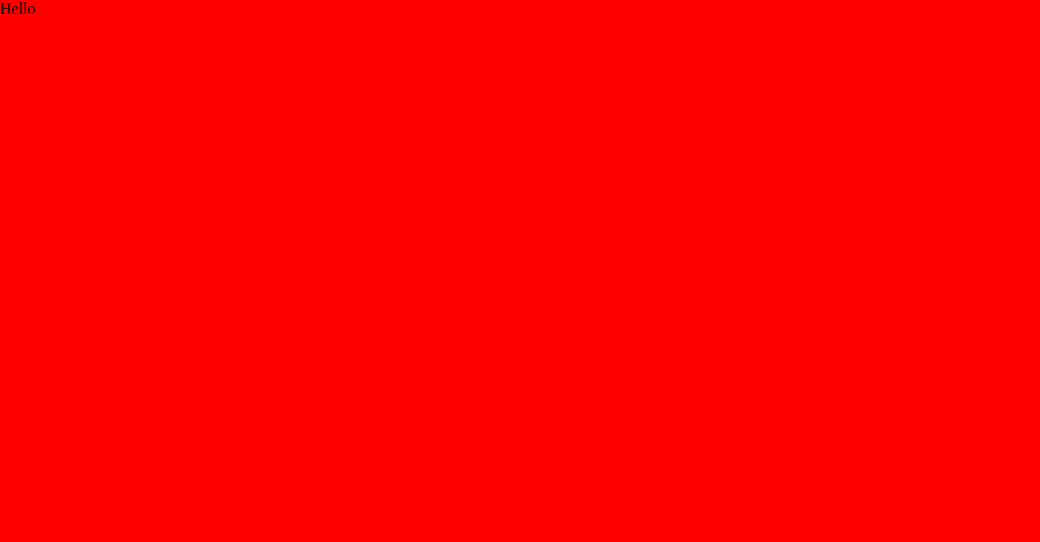
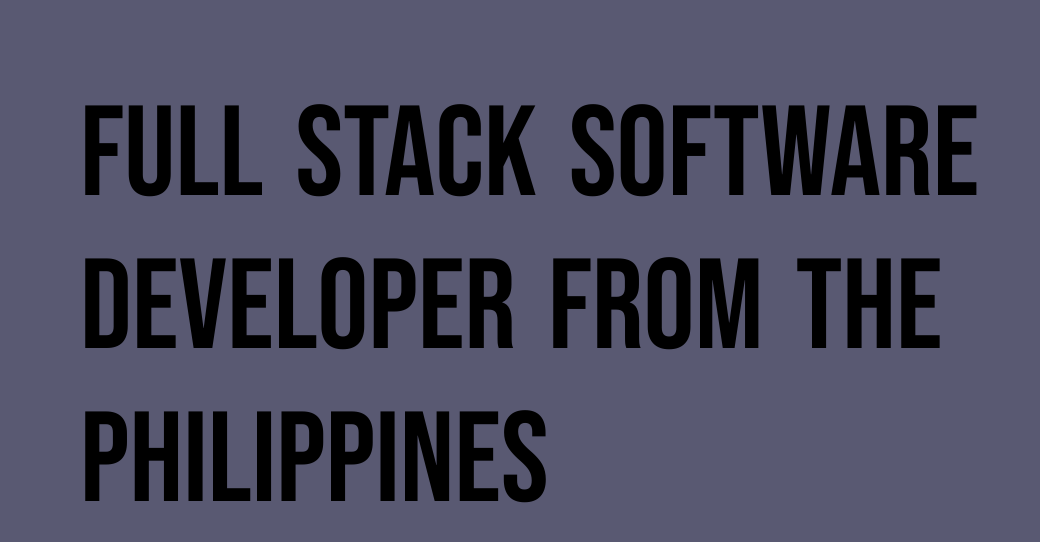
Before and after one commit to AceBurgundy/Portfolio, a React (Create React App) app: page / in a window 1280 px wide. Shown: the top 542 px of the page, without its empty margins (0-1040 px from the left). Built offline with nearby package versions, Linux system fonts and the light colour scheme.

Commit message:
Added animation for the message page.

```diff
--- a/src/Global.css
+++ b/src/Global.css
@@ -27,3 +27,7 @@ body {
   height: 100dvh;
   position: relative;
 }
+
+.page:nth-child(even) {
+  background-color: rgb(89, 89, 114);
+}
--- a/src/pages/index/Index.jsx
+++ b/src/pages/index/Index.jsx
@@ -3,11 +3,12 @@ import styles from "./Index.module.css";
 import gsap from "gsap";
 
 const Index = () => {
-    const surname = ["S", "A", "B", "A", "L", "O"];
+    const surname = "Sabalo";
     const charRefs = useRef([]);
+    const message = "Full stack software developer from the Philippines";
+    const messageRefs = useRef([]);
 
     useEffect(() => {
-
         const chars = charRefs.current;
         const timeline = gsap.timeline();
 
@@ -17,21 +18,34 @@ const Index = () => {
                 duration: 1,
                 delay: 0.5,
                 y: "0",
-            stagger: 0.05
+                stagger: 0.05,
             })
 
             .to(chars, {
                 duration: 1,
-            delay: 0.7,
+                delay: 0.2,
                 y: "-200%",
-            stagger: -0.1,
+                stagger: -0.05,
             })
 
-        .to(mainRef.current, {
+            .to(
+                mainRef.current,
+                {
                     y: "-100%",
-            duration: 1.5,
-            ease: "power2.out"
-        }, "<0.5");
+                    duration: 1,
+                    ease: "power2.out",
+                },
+                "<0.5"
+            );
+
+        const messageChars = messageRefs.current;
+        timeline
+
+        .to(messageChars, {
+            duration: 1,
+            y: "0",
+            stagger: 0.05,
+        }, "<0")
 
     }, []);
 
@@ -41,8 +55,9 @@ const Index = () => {
     return (
         <>
             <section id={styles.loading} className="page" ref={loadingRef}>
-                {surname.map((char, index) => (
+                {surname.split("").map((char, index) => (
                     <p
+                        id={styles.surname}
                         key={index}
                         ref={(element) => (charRefs.current[index] = element)}
                         className={styles.letter}
@@ -52,7 +67,19 @@ const Index = () => {
                 ))}
             </section>
             <section id={styles.main} className="page" ref={mainRef}>
-                <p id="hello">Hello</p>
+                <div id={styles.messageContainer}>
+                    {message.split(" ").map((char, index) => (
+                        <p
+                            id={styles.main_message}
+                            key={index}
+                            ref={(element) =>
+                                (messageRefs.current[index] = element)
+                            }
+                        >
+                            {char}
+                        </p>
+                    ))}
+                </div>
             </section>
         </>
     );
--- a/src/pages/index/Index.module.css
+++ b/src/pages/index/Index.module.css
@@ -5,11 +5,28 @@
 }
 
 #main {
-    background-color: red;
     position: fixed;
 }
 
-p {
+#messageContainer {
+    padding: 5rem;
+    display: flex;
+    flex-wrap: wrap;
+    gap: 0 2rem;
+    height: fit-content;
+}
+
+#main_message {
+    font-family: "Bebas Neue";
+    font-size: 10vw;
+    height: 20%;
+    display: inline-block;
+    cursor: pointer;
+    overflow-y: hidden;
+    transform: translateY(200px);
+}
+
+#surname {
     overflow-y: hidden;
 }
 
```
Lines whose indentation alone changed are shown as unchanged.
